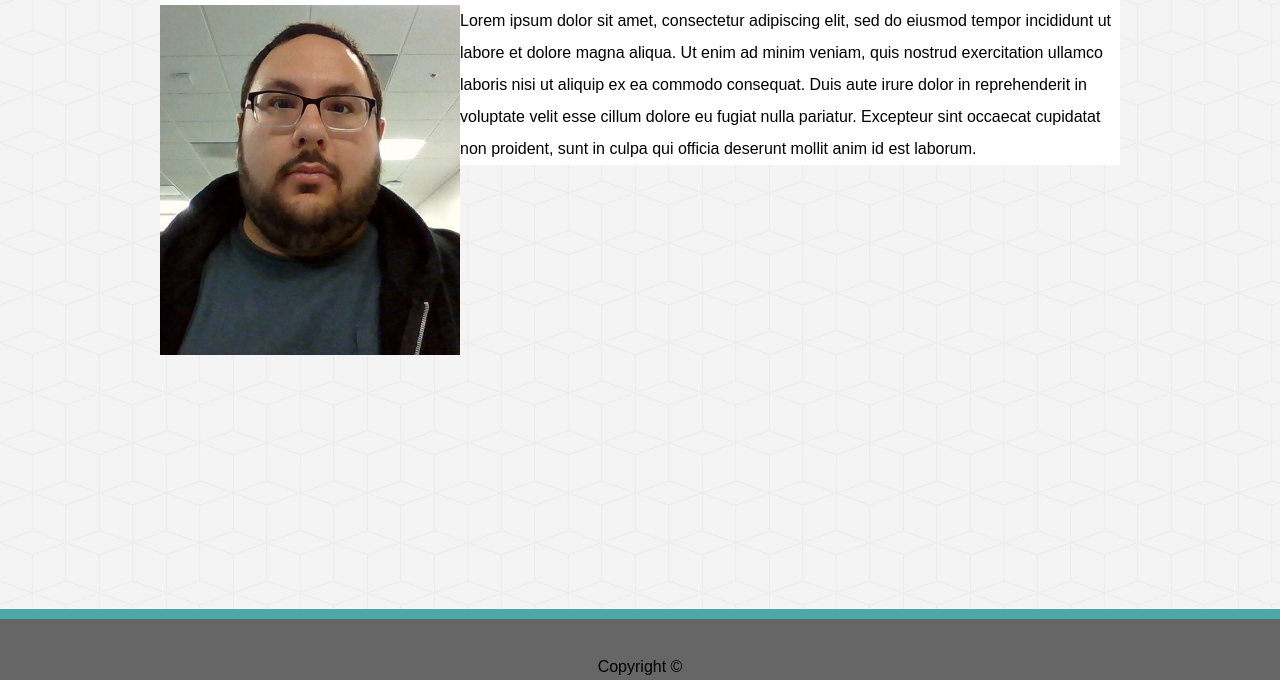
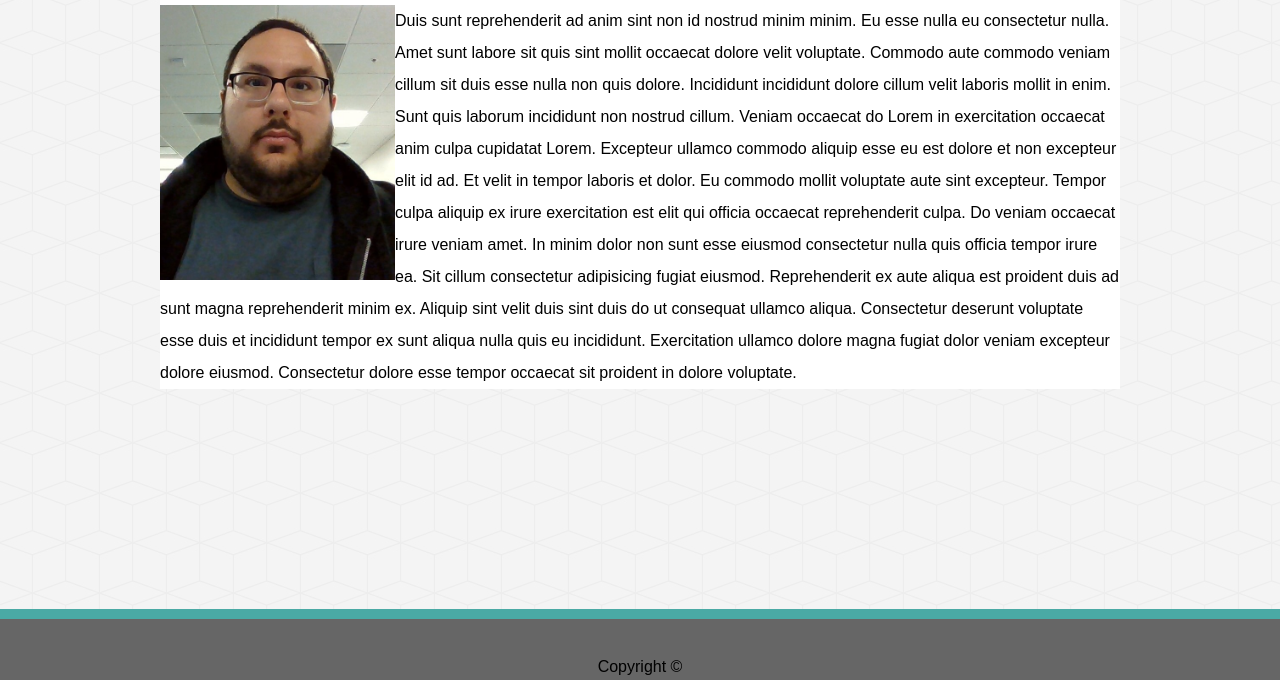
Before and after one commit to JakeDudum/Basic-Portfolio, a plain HTML site: page index.html in a window 1280 px wide. Shown: the part 120-800 px from the top of the page. Drawn offline with Linux system fonts and the light colour scheme.

Commit message:
adjusted size of #selfie in style.css and added more filler text to p tags in index.html

```diff
--- a/assets/css/style.css
+++ b/assets/css/style.css
@@ -46,8 +46,8 @@ section {
 
 #selfie {
     float: left;
-    width: 300px;
-    height: 350px;
+    width: 235px;
+    height: 275px;
 }
 
 p {
--- a/index.html
+++ b/index.html
@@ -34,10 +34,10 @@
         <img id="selfie" src="assets/Images/Selfie.jpg" alt="A selfie of Jake Dudum">
 
         <p>
-            Lorem ipsum dolor sit amet, consectetur adipiscing elit, sed do eiusmod tempor incididunt ut labore et dolore magna
-            aliqua. Ut enim ad minim veniam, quis nostrud exercitation ullamco laboris nisi ut aliquip ex ea commodo consequat.
-            Duis aute irure dolor in reprehenderit in voluptate velit esse cillum dolore eu fugiat nulla pariatur. Excepteur sint
-            occaecat cupidatat non proident, sunt in culpa qui officia deserunt mollit anim id est laborum.
+            Duis sunt reprehenderit ad anim sint non id nostrud minim minim. Eu esse nulla eu consectetur nulla. Amet sunt labore sit quis sint mollit occaecat dolore velit voluptate. Commodo aute commodo veniam cillum sit duis esse nulla non quis dolore. Incididunt incididunt dolore cillum velit laboris mollit in enim. Sunt quis laborum incididunt non nostrud cillum.
+            Veniam occaecat do Lorem in exercitation occaecat anim culpa cupidatat Lorem. Excepteur ullamco commodo aliquip esse eu est dolore et non excepteur elit id ad. Et velit in tempor laboris et dolor.
+            Eu commodo mollit voluptate aute sint excepteur. Tempor culpa aliquip ex irure exercitation est elit qui officia occaecat reprehenderit culpa. Do veniam occaecat irure veniam amet. In minim dolor non sunt esse eiusmod consectetur nulla quis officia tempor irure ea. Sit cillum consectetur adipisicing fugiat eiusmod.
+            Reprehenderit ex aute aliqua est proident duis ad sunt magna reprehenderit minim ex. Aliquip sint velit duis sint duis do ut consequat ullamco aliqua. Consectetur deserunt voluptate esse duis et incididunt tempor ex sunt aliqua nulla quis eu incididunt. Exercitation ullamco dolore magna fugiat dolor veniam excepteur dolore eiusmod. Consectetur dolore esse tempor occaecat sit proident in dolore voluptate.
         </p>
 
     </section>
```
